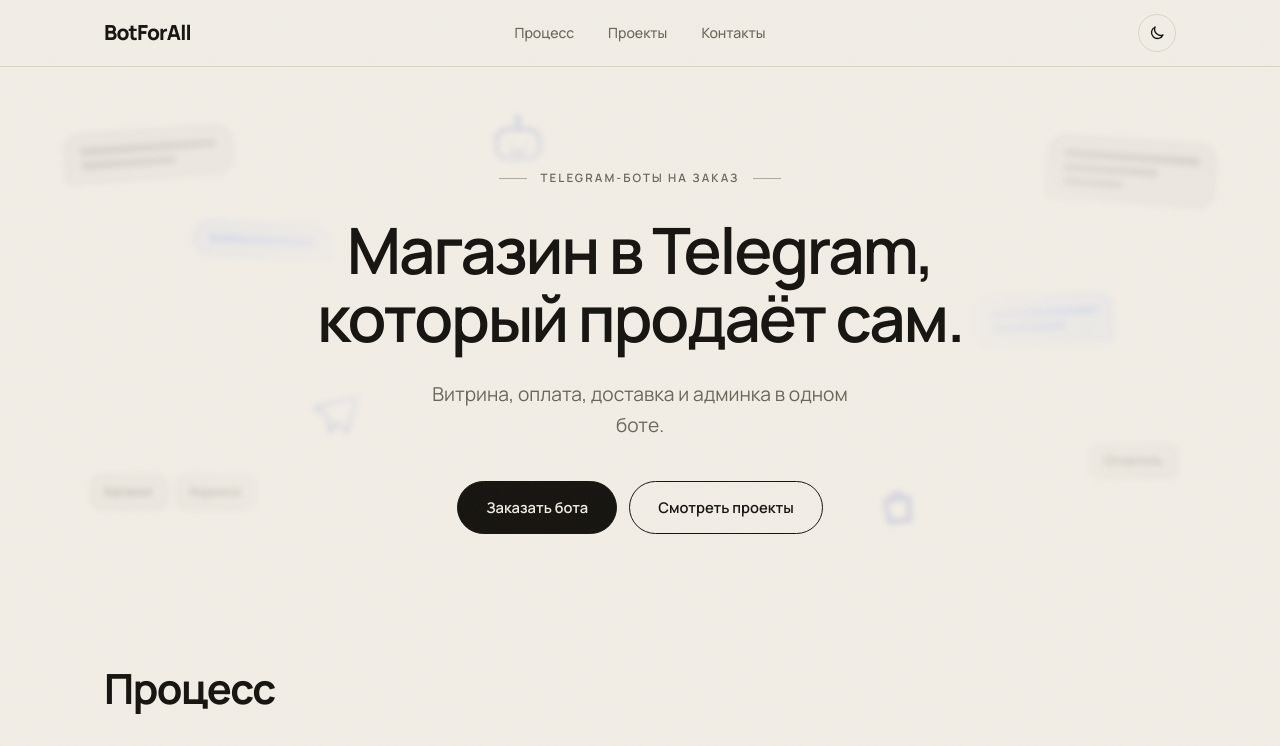
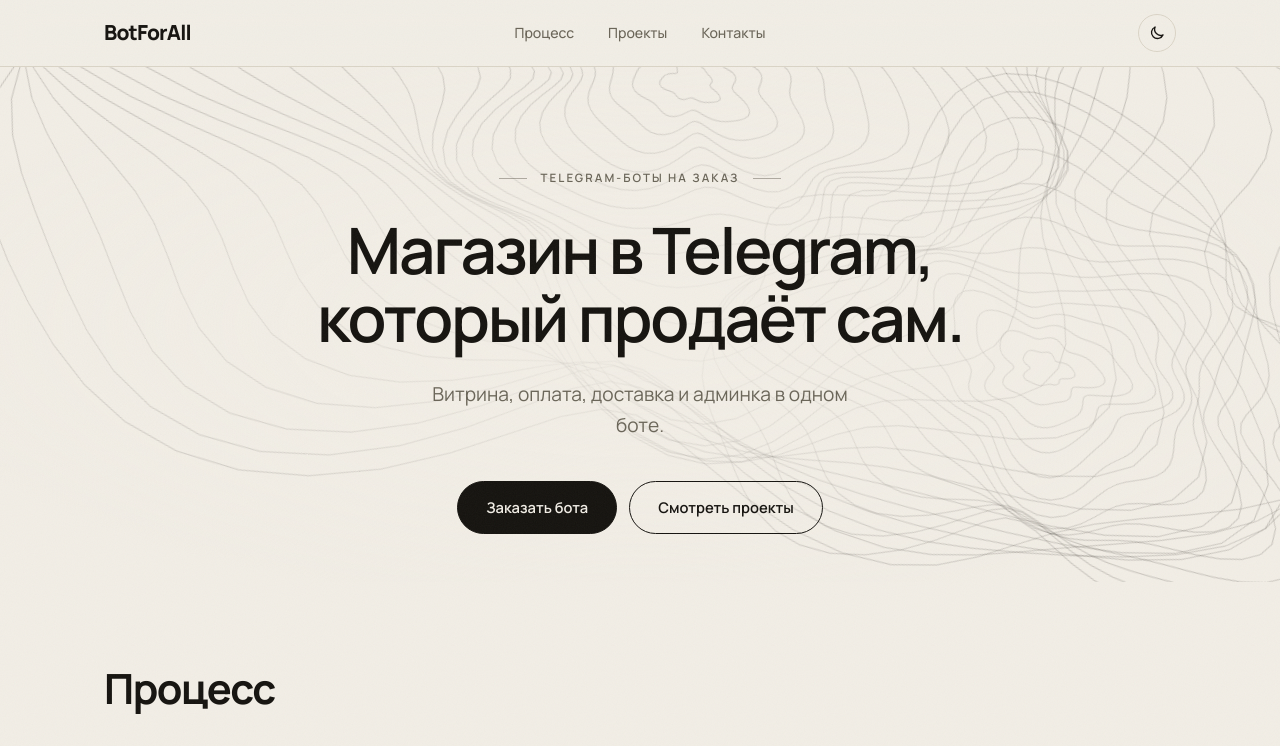
Before and after one commit to zhennyy/botforall, a React (Vite) app: page / in a window 1280 px wide. Shown: the top 746 px of the page. Built offline with nearby package versions, Linux system fonts and the light colour scheme.

Commit message:
Hero: topographic background

```diff
--- a/src/components/Hero.jsx
+++ b/src/components/Hero.jsx
@@ -1,17 +1,9 @@
+import TopoBg from './TopoBg.jsx'
+
 export default function Hero() {
   return (
     <header className="hero" id="top">
-      <div className="hero-bg" aria-hidden="true">
-        <div className="bub b1"><i></i><i></i></div>
-        <div className="bub b2 out"><i></i></div>
-        <div className="bub b3"><i></i><i></i><i></i></div>
-        <div className="bub b4 out"><i></i><i></i></div>
-        <div className="kbd k1"><span>Каталог</span><span>Корзина</span></div>
-        <div className="kbd k2"><span>Оплатить</span></div>
-        <svg className="ico plane" viewBox="0 0 24 24"><path d="M21 3 3 10.5l6 2.3L11.5 20l2.6-4.6 4.9 3.6L21 3Z" fill="none" stroke="currentColor" strokeWidth="1.4" strokeLinejoin="round"/></svg>
-        <svg className="ico bot" viewBox="0 0 24 24"><rect x="4" y="8" width="16" height="11" rx="4" fill="none" stroke="currentColor" strokeWidth="1.4"/><path d="M12 8V4.5M9 13.5h.01M15 13.5h.01M9.5 16.5h5" fill="none" stroke="currentColor" strokeWidth="1.4" strokeLinecap="round"/><circle cx="12" cy="3.8" r="1.2" fill="currentColor"/></svg>
-        <svg className="ico bag" viewBox="0 0 24 24"><path d="M6 8h12l-1 11H7L6 8Zm3 0a3 3 0 0 1 6 0" fill="none" stroke="currentColor" strokeWidth="1.4" strokeLinejoin="round"/></svg>
-      </div>
+      <TopoBg />
       <div className="wrap hero-center">
         <p className="kicker rise" style={{ '--d': '0ms' }}><span>Telegram-боты на заказ</span></p>
         <h1 className="rise" style={{ '--d': '100ms' }}>
--- /dev/null
+++ b/src/components/TopoBg.jsx
@@ -0,0 +1,29 @@
+import { useMemo } from 'react'
+
+function blob(cx, cy, r0, ph) {
+  const pts = []
+  const n = 90
+  for (let k = 0; k <= n; k++) {
+    const t = (k / n) * Math.PI * 2
+    const r = r0 * (1 + 0.18 * Math.sin(3 * t + ph) + 0.1 * Math.sin(5 * t - ph * 1.3) + 0.06 * Math.sin(8 * t + ph * 0.7))
+    pts.push(`${(cx + Math.cos(t) * r * 1.5).toFixed(1)} ${(cy + Math.sin(t) * r).toFixed(1)}`)
+  }
+  return 'M' + pts.join(' L') + 'Z'
+}
+
+export default function TopoBg() {
+  const paths = useMemo(() => {
+    const d = []
+    for (let j = 1; j <= 26; j++) d.push(blob(-120, -30, j * 20, j * 0.28))
+    for (let j = 1; j <= 14; j++) d.push(blob(360, 150, j * 18, j * 0.35 + 2))
+    return d
+  }, [])
+  return (
+    <div className="topo-bg" aria-hidden="true">
+      <svg viewBox="-720 -400 1440 800" preserveAspectRatio="xMidYMid slice">
+        <g>{paths.map((d, i) => <path key={i} d={d} />)}</g>
+      </svg>
+      <div className="topo-wash" />
+    </div>
+  )
+}
--- a/src/index.css
+++ b/src/index.css
@@ -238,26 +238,13 @@ footer b { font-family: var(--sans); font-weight: 800; font-size: 1.05rem; lette
 .work:active { box-shadow: var(--neon), inset 0 0 40px -18px var(--glow); }
 @media (max-width: 560px) { .work { padding-inline: 14px; } .work + .work::before { left: 14px; right: 14px; } }
 
-/* фон hero: размытые элементы Telegram-бота */
+/* фон hero: топография */
 .hero { position: relative; overflow: hidden; isolation: isolate; }
 .hero-center { position: relative; z-index: 1; }
-.hero-bg { position: absolute; inset: 0; z-index: 0; pointer-events: none; filter: blur(3px); opacity: .55;
-  -webkit-mask-image: radial-gradient(ellipse 70% 75% at 50% 50%, transparent 30%, #000 85%); mask-image: radial-gradient(ellipse 70% 75% at 50% 50%, transparent 30%, #000 85%); }
-.hero-bg > * { position: absolute; }
-.bub { display: flex; flex-direction: column; gap: 7px; padding: 14px 16px; border-radius: 18px 18px 18px 5px; background: color-mix(in srgb, var(--ink) 7%, transparent); border: 1px solid color-mix(in srgb, var(--ink) 12%, transparent); width: 170px; }
-.bub.out { border-radius: 18px 18px 5px 18px; background: color-mix(in srgb, var(--accent) 14%, transparent); border-color: color-mix(in srgb, var(--accent) 30%, transparent); width: 140px; }
-.bub i { display: block; height: 7px; border-radius: 4px; background: color-mix(in srgb, var(--ink) 22%, transparent); }
-.bub.out i { background: color-mix(in srgb, var(--accent) 45%, transparent); }
-.bub i:nth-child(2) { width: 70%; } .bub i:nth-child(3) { width: 45%; }
-.b1 { top: 12%; left: 5%; transform: rotate(-4deg); }
-.b2 { top: 30%; left: 15%; transform: rotate(3deg); }
-.b3 { top: 14%; right: 5%; transform: rotate(4deg); }
-.b4 { top: 44%; right: 13%; transform: rotate(-3deg); }
-.kbd { display: flex; gap: 6px; }
-.kbd span { padding: 7px 14px; border-radius: 10px; font-size: .78rem; font-weight: 600; color: var(--soft); background: color-mix(in srgb, var(--ink) 6%, transparent); border: 1px solid color-mix(in srgb, var(--ink) 12%, transparent); }
-.k1 { bottom: 14%; left: 7%; } .k2 { bottom: 20%; right: 8%; }
-.ico { color: color-mix(in srgb, var(--accent) 70%, var(--ink)); }
-.plane { width: 54px; top: 62%; left: 24%; transform: rotate(8deg); }
-.bot { width: 64px; top: 8%; left: 38%; opacity: .7; }
-.bag { width: 48px; bottom: 10%; right: 28%; transform: rotate(-6deg); }
-@media (max-width: 860px) { .hero-bg { opacity: .35; } .b2, .b4, .bot, .k2 { display: none; } .bub { width: 120px; } }
+.topo-bg { position: absolute; inset: 0; z-index: 0; pointer-events: none; }
+.topo-bg svg { position: absolute; inset: 0; width: 100%; height: 100%; }
+.topo-bg g { transform-origin: 50% 50%; animation: topo-spin 120s linear infinite; }
+.topo-bg path { fill: none; stroke: color-mix(in srgb, var(--ink) 22%, transparent); stroke-width: 1; }
+.topo-wash { position: absolute; inset: 0; background: radial-gradient(ellipse 60% 55% at 50% 50%, var(--paper) 15%, transparent 100%); opacity: .8; }
+@keyframes topo-spin { to { transform: rotate(360deg); } }
+@media (prefers-reduced-motion: reduce) { .topo-bg g { animation: none; } }
```
